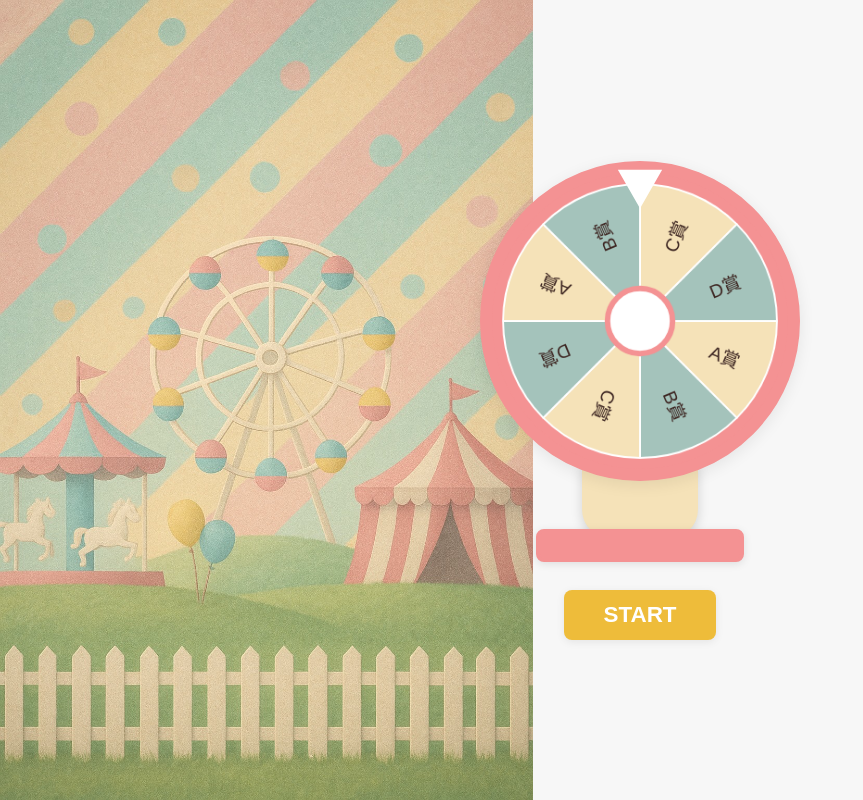
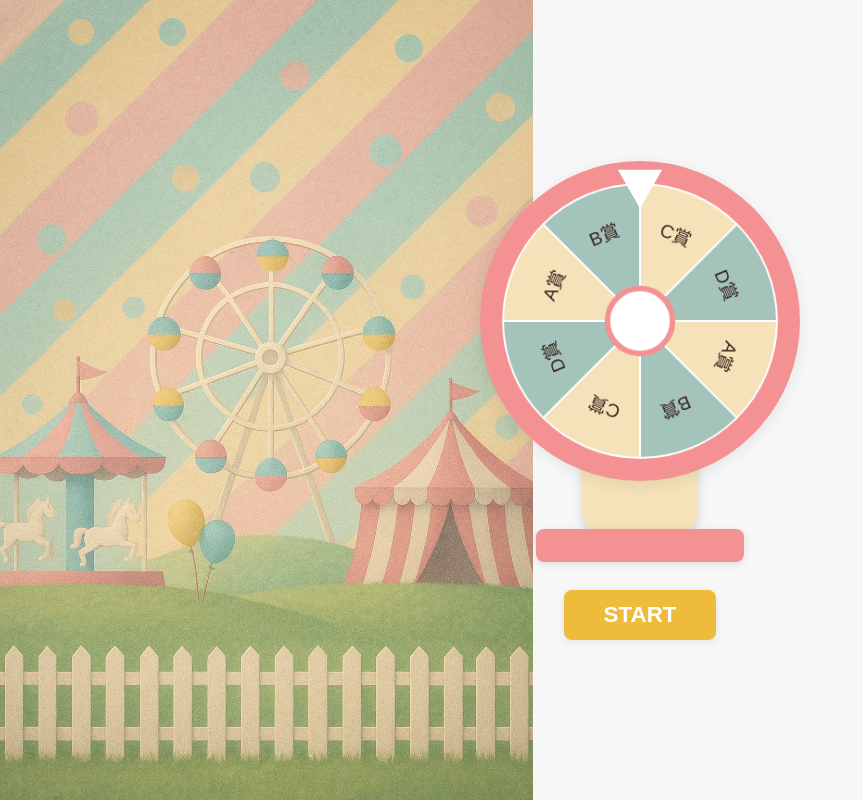
Before and after one commit to irohilo/irohilo.github.io, a plain HTML site: page index.html in a window 1280 px wide. Shown: the whole page, without its empty margins (0-863 px from the left). Drawn offline with Linux system fonts and the light colour scheme.

Commit message:
Update index.html

```diff
--- a/index.html
+++ b/index.html
@@ -241,15 +241,22 @@
 
           // テキスト
           ctx.save();
-          ctx.translate(radius(), radius());
-          ctx.rotate(angle + arc / 2);
+          ctx.translate(radius(), radius()); // 中心へ移動
+          ctx.rotate(angle + arc / 2); // セグメント中央角度に回転
+          ctx.translate(radius() * 0.62, 0); // 半径方向に移動
+
+          // ★ 文字を中心に向けるために90°回転させる
+          ctx.rotate(Math.PI / 2);
+
           ctx.textAlign = "center";
+          ctx.textBaseline = "middle";
           ctx.fillStyle = "#3E2723";
           ctx.font = `${Math.max(
             canvas.width / 16,
             13
           )}px "Yu Gothic", "Meiryo", sans-serif`;
-          ctx.fillText(items[i], radius() * 0.62, 8);
+          ctx.fillText(items[i], 0, 0);
+
           ctx.restore();
         }
 
```
